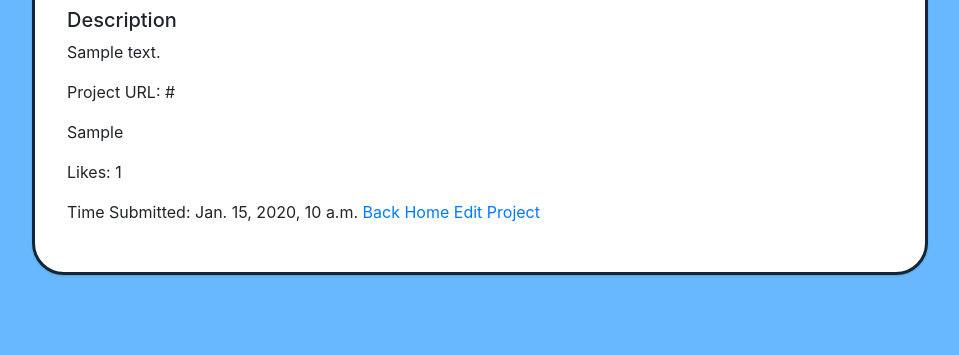
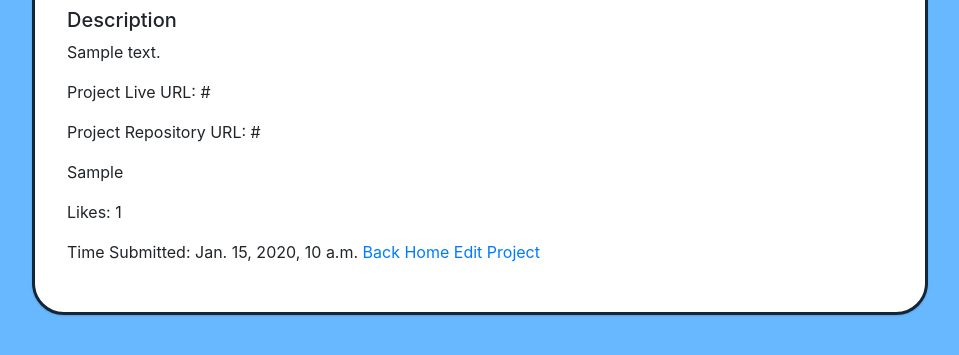
Before and after one commit to pbuzzo/DevSpace, a Django app: page /project/1 in a window 1280 px wide. Shown: the part 221-576 px from the top of the page, without its empty margins (0-959 px from the left). Run offline with Django 3.2, Linux system fonts and the light colour scheme; tables that the repository leaves empty hold one stand-in row (values such as "Sample post"); some libraries are stand-ins or nearby versions.

Commit message:
updated post model with live url and repo url

```diff
--- a/postapp/forms.py
+++ b/postapp/forms.py
@@ -1,6 +1,6 @@
 from django.forms import modelform_factory
 from postapp.models import Post
 
-AddPostForm = modelform_factory(Post, exclude=[])
+AddPostForm = modelform_factory(Post, exclude=['up_vote', 'comment'])
 
-EditPostForm = modelform_factory(Post, exclude=[])
+EditPostForm = modelform_factory(Post, exclude=['up_vote', 'comment'])
--- a/postapp/models.py
+++ b/postapp/models.py
@@ -27,7 +27,8 @@ class Post(models.Model):
 
     title = models.CharField(max_length=200)
     description = models.TextField()
-    proj_url = models.URLField()
+    live_url = models.URLField()
+    repo_url = models.URLField()
     screen_shot = models.ImageField()
     up_vote = models.IntegerField(default=0)
     comment = models.ManyToManyField(Comment, blank=True)
--- a/postapp/templates/post.html
+++ b/postapp/templates/post.html
@@ -8,7 +8,8 @@
         <h5>Project Programming Lanugage:  {{post.get_language_choice_display}}</h5>
         <h5>Description</h5>
         <p> {{post.description}}</p>
-        <p>Project URL: {{ post.proj_url }}</p>
+        <p>Project Live URL: {{ post.live_url }}</p>
+        <p>Project Repository URL: {{ post.repo_url }}</p>
         <p>{{ post.screen_shot }}</p>
         <p>Likes: {{post.up_vote}}</p>
         <p>Time Submitted: {{post.post_time}}</p?>
--- a/postapp/urls.py
+++ b/postapp/urls.py
@@ -3,7 +3,7 @@ from django.urls import path
 from postapp import views
 
 urlpatterns = [
-    path('add_project.html/', views.addpost, name='addpost'),
+    path('add_project/', views.addpost, name='addpost'),
     path('project/<int:id>', views.post, name='post'),
     path('edit_project/<int:id>', views.post_edit, name='post_edit'),
 
--- a/postapp/views.py
+++ b/postapp/views.py
@@ -5,7 +5,7 @@ from postapp.forms import AddPostForm, EditPostForm
 from postapp.models import Post
 
 # Create your views here.
-@login_required
+# @login_required
 def addpost(request):
     if request.method == 'POST':
         form = AddPostForm(request.POST)
@@ -20,7 +20,7 @@ def post(request, id):
     post = get_object_or_404(Post, pk=id)
     return render(request, 'post.html', {'post': post})
 
-@login_required
+# @login_required
 def post_edit(request, id):
     post = get_object_or_404(Post, pk=id)
     if request.method == "POST":
```
